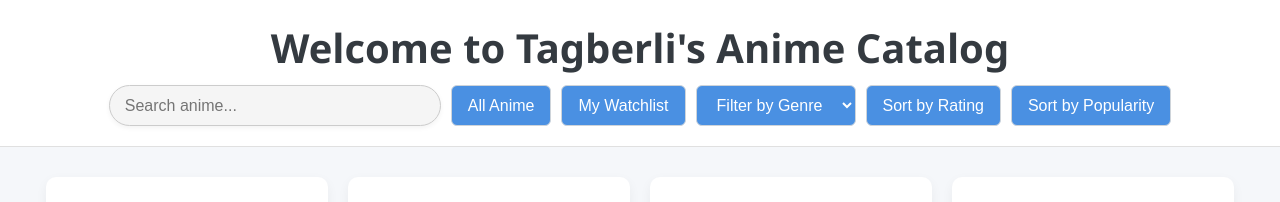
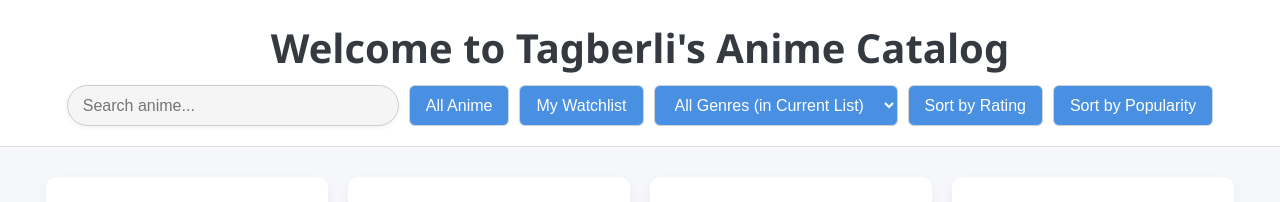
Before and after one commit to tagberli/snap-catalog, a plain HTML site: page index.html in a window 1280 px wide. Shown: the top 202 px of the page. Drawn offline with Linux system fonts and the light colour scheme.

Commit message:
Some user experience enhancements

```diff
--- a/index.html
+++ b/index.html
@@ -15,8 +15,7 @@
       <button onclick="switchList('all')">All Anime</button>
       <button onclick="switchList('watchlist')">My Watchlist</button>
       <select onchange="filterByGenre(this.value)">
-        <option value="">Filter by Genre</option>
-        <option value="Action">Action</option>
+        <option value="">All Genres (in Current List)</option>
         <option value="Adventure">Adventure</option>
         <option value="Drama">Drama</option>
         <option value="Fantasy">Fantasy</option>
```
